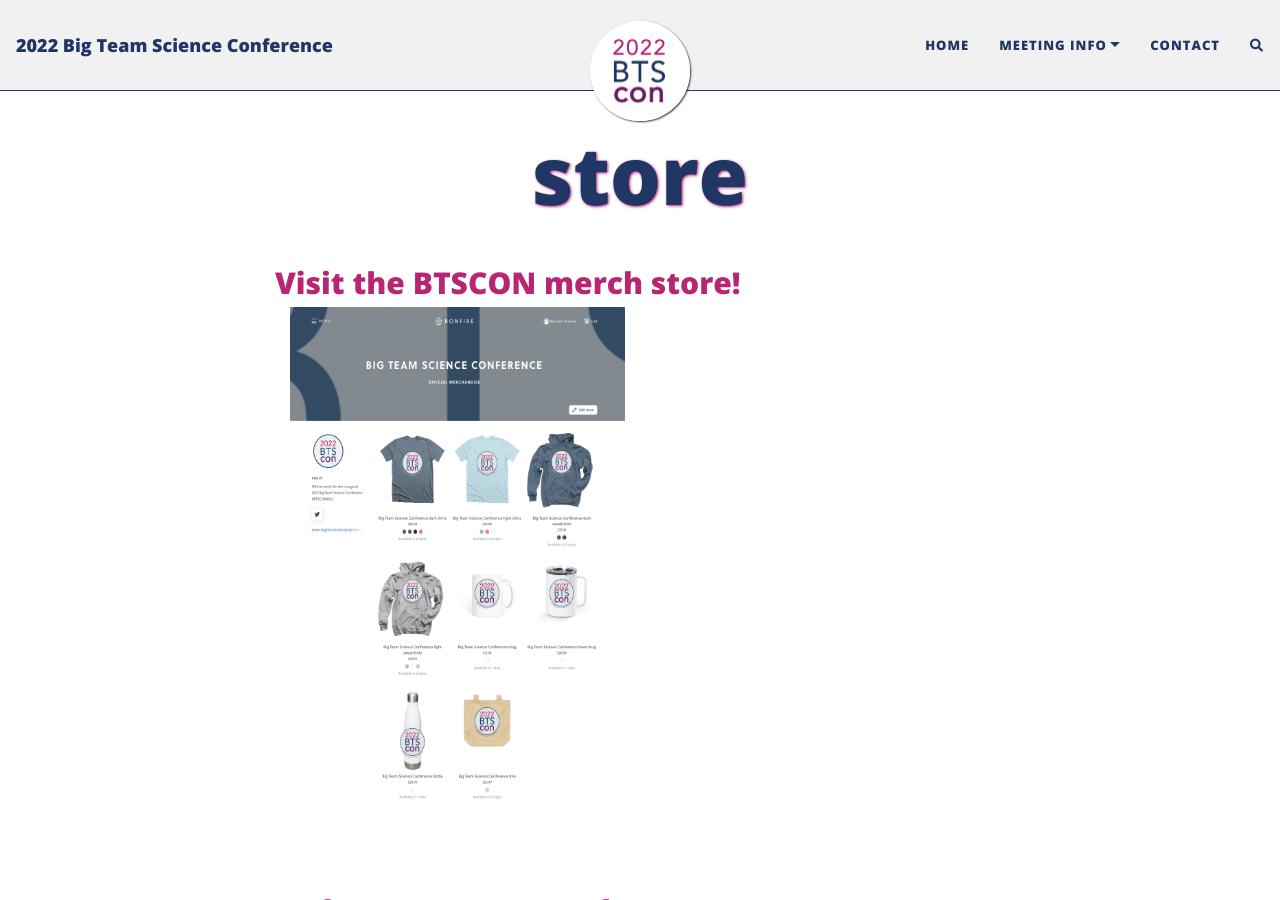
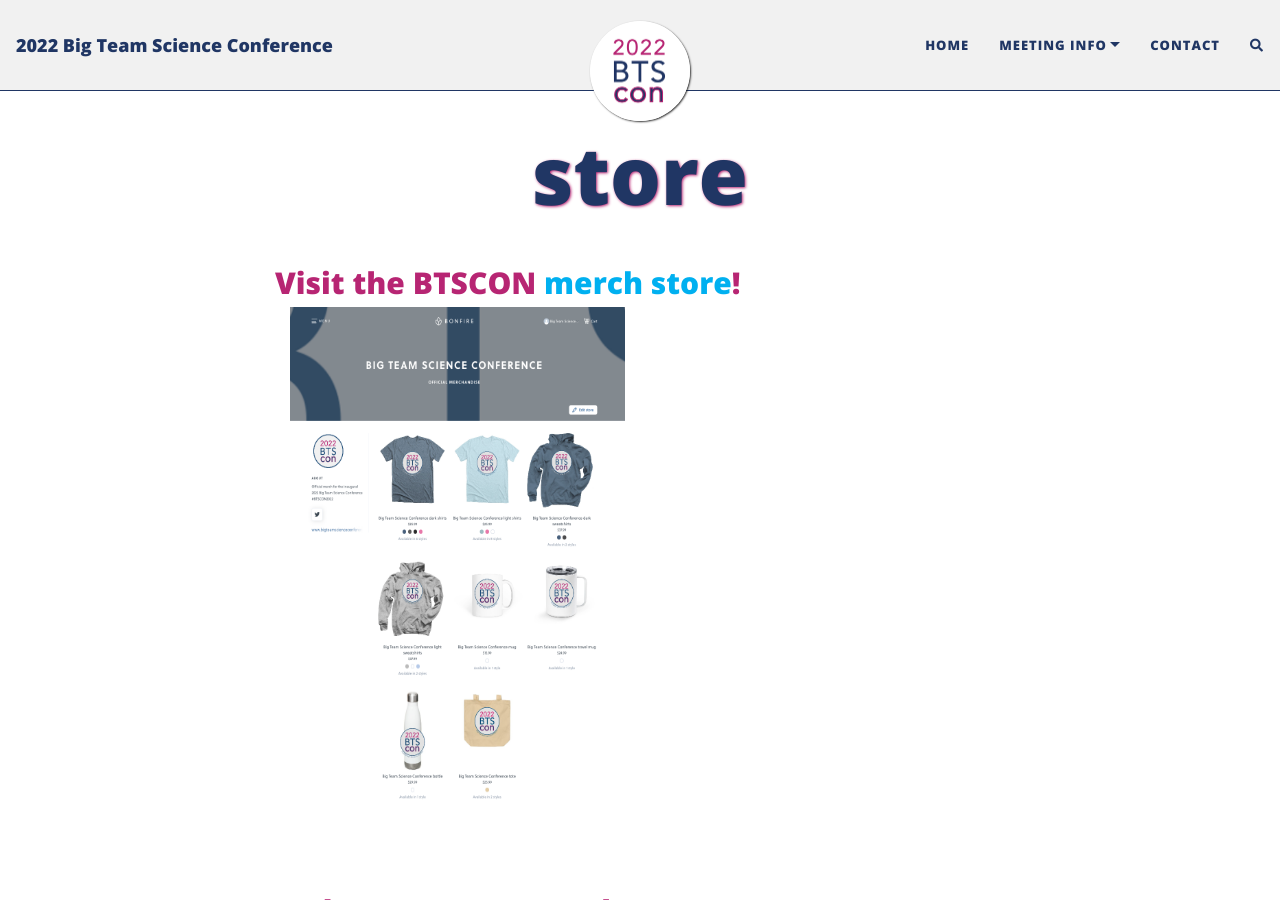
Before and after one commit to bigteamscienceconference/bigteamscienceconference.github.io, a Jekyll site: the page built from store.md, in a window 1280 px wide and 900 px high. Built offline with Jekyll 4.4.1, drawn with Linux system fonts in a browser that asks for light colours; nearby versions of some CDN libraries; comment, search, counter and statistics services are not loaded; part of the change alters nothing that is shown.

```diff
--- a/store.md
+++ b/store.md
@@ -5,7 +5,7 @@ title: store
 ---
 
 
-## Visit the BTSCON merch store!
+## Visit the BTSCON [merch store](https://www.bonfire.com/store/big-team-science-conference/)!
 
 <div class="container">
   <div class="row">
```
